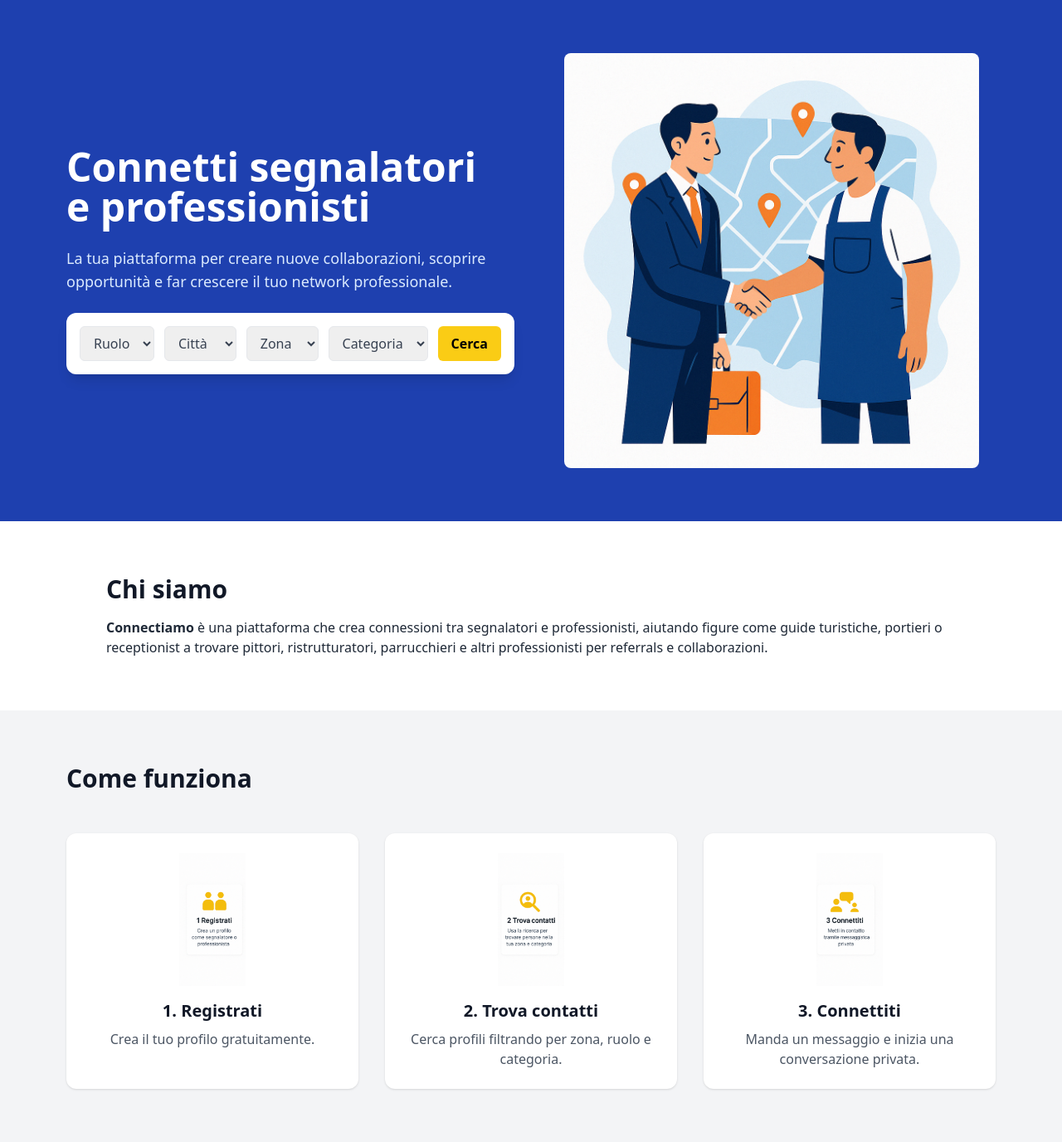
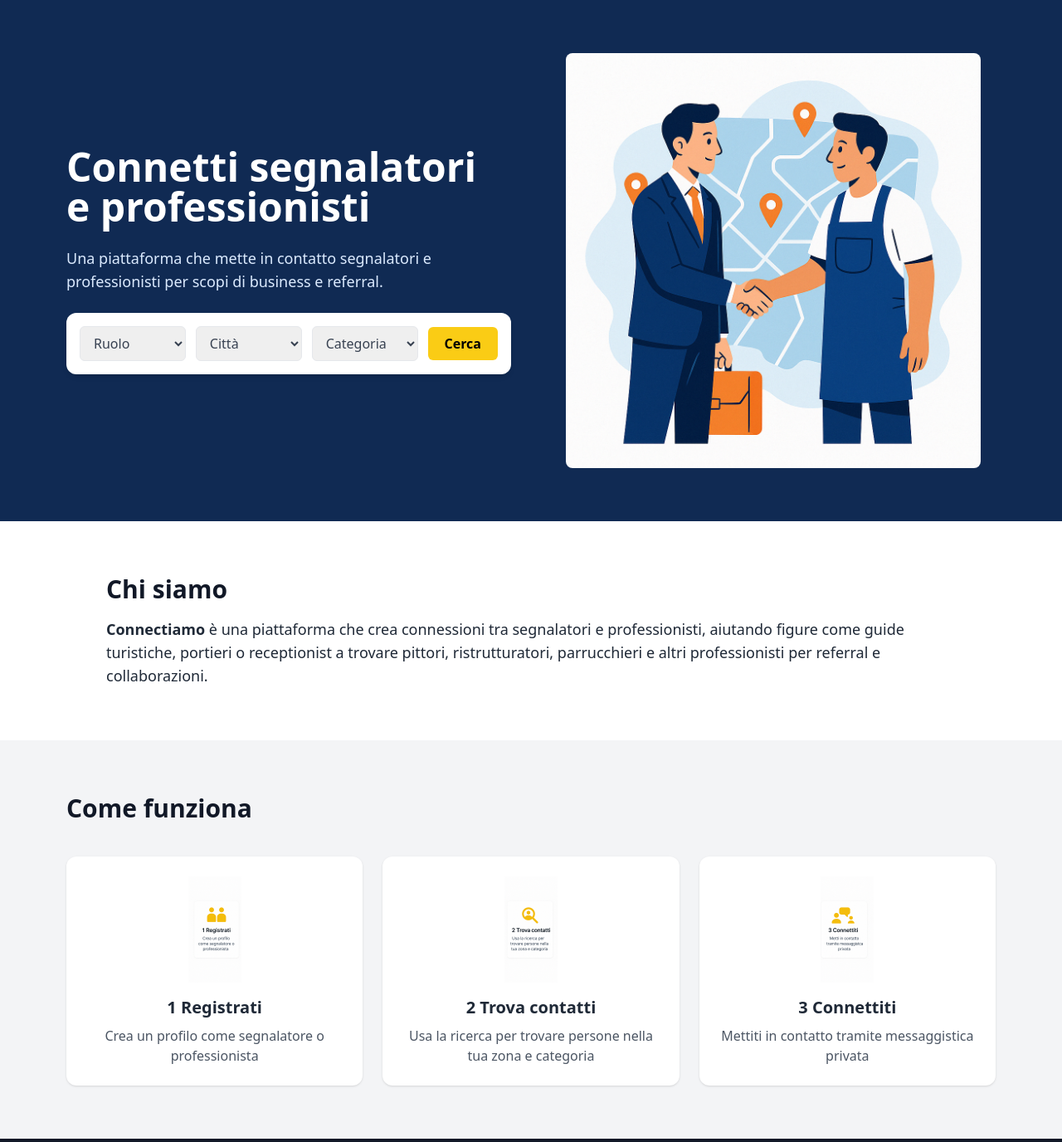
Before and after one commit to ilfrusciante/Connectiamo-website, a Next.js app: page / in a window 1280 px wide. Shown: the whole page at 83% size. Built offline with nearby package versions, Linux system fonts and the light colour scheme.

Commit message:
Update index.js

```diff
--- a/pages/index.js
+++ b/pages/index.js
@@ -1,5 +1,5 @@
-import Head from 'next/head';
-import Image from 'next/image';
+import Head from 'next/head'
+import Image from 'next/image'
 
 export default function Home() {
   return (
@@ -11,8 +11,8 @@ export default function Home() {
       <main className="bg-white text-gray-900">
 
         {/* HERO SECTION */}
-        <section className="bg-blue-800 text-white py-16 px-6 md:px-20">
-          <div className="max-w-7xl mx-auto flex flex-col md:flex-row items-center justify-between gap-10">
+        <section className="bg-[#102a53] text-white py-16 px-6 md:px-20">
+          <div className="max-w-7xl mx-auto flex flex-col md:flex-row items-center justify-between gap-12">
 
             {/* Testo e barra */}
             <div className="md:w-1/2 space-y-6">
@@ -20,11 +20,11 @@ export default function Home() {
                 Connetti segnalatori <br /> e professionisti
               </h1>
               <p className="text-lg text-blue-100">
-                La tua piattaforma per creare nuove collaborazioni, scoprire opportunità e far crescere il tuo network professionale.
+                Una piattaforma che mette in contatto segnalatori e professionisti per scopi di business e referral.
               </p>
 
               {/* Barra di ricerca */}
-              <div className="bg-white rounded-xl shadow-lg flex flex-col sm:flex-row flex-wrap gap-3 p-4">
+              <div className="bg-white rounded-xl shadow-md flex flex-wrap gap-3 p-4 items-center">
                 <select className="flex-1 px-3 py-2 rounded-md border text-gray-700">
                   <option>Ruolo</option>
                 </select>
@@ -32,12 +32,9 @@ export default function Home() {
                   <option>Città</option>
                 </select>
                 <select className="flex-1 px-3 py-2 rounded-md border text-gray-700">
-                  <option>Zona</option>
-                </select>
-                <select className="flex-1 px-3 py-2 rounded-md border text-gray-700">
                   <option>Categoria</option>
                 </select>
-                <button className="bg-yellow-400 hover:bg-yellow-300 text-black font-semibold px-4 py-2 rounded-md">
+                <button className="bg-yellow-400 hover:bg-yellow-300 text-black font-semibold px-5 py-2 rounded-md">
                   Cerca
                 </button>
               </div>
@@ -61,10 +58,8 @@ export default function Home() {
         <section className="py-16 px-6 md:px-20 bg-white">
           <div className="max-w-5xl mx-auto space-y-4">
             <h2 className="text-3xl font-bold">Chi siamo</h2>
-            <p className="text-gray-800">
-              <strong>Connectiamo</strong> è una piattaforma che crea connessioni tra segnalatori e professionisti,
-              aiutando figure come guide turistiche, portieri o receptionist a trovare pittori, ristrutturatori, parrucchieri
-              e altri professionisti per referrals e collaborazioni.
+            <p className="text-gray-800 text-lg">
+              <strong>Connectiamo</strong> è una piattaforma che crea connessioni tra segnalatori e professionisti, aiutando figure come guide turistiche, portieri o receptionist a trovare pittori, ristrutturatori, parrucchieri e altri professionisti per referral e collaborazioni.
             </p>
           </div>
         </section>
@@ -72,34 +67,28 @@ export default function Home() {
         {/* COME FUNZIONA */}
         <section className="bg-gray-100 py-16 px-6 md:px-20">
           <div className="max-w-6xl mx-auto">
-            <h2 className="text-3xl font-bold mb-12">Come funziona</h2>
-            <div className="grid grid-cols-1 md:grid-cols-3 gap-8">
+            <h2 className="text-3xl font-bold mb-10">Come funziona</h2>
+            <div className="grid grid-cols-1 md:grid-cols-3 gap-6">
 
               {/* Step 1 */}
               <div className="bg-white p-6 rounded-xl shadow text-center">
-                <Image src="/images/step1-registrati.png" alt="Registrati" width={80} height={80} className="mx-auto mb-4" />
-                <h3 className="text-xl font-semibold mb-2">1. Registrati</h3>
-                <p className="text-gray-600">
-                  Crea il tuo profilo gratuitamente.
-                </p>
+                <Image src="/images/step1-registrati.png" alt="Registrati" width={64} height={64} className="mx-auto mb-4" />
+                <h3 className="text-xl font-semibold mb-2 text-gray-800">1 Registrati</h3>
+                <p className="text-gray-600 text-base">Crea un profilo come segnalatore o professionista</p>
               </div>
 
               {/* Step 2 */}
               <div className="bg-white p-6 rounded-xl shadow text-center">
-                <Image src="/images/step2-trova.png" alt="Trova contatti" width={80} height={80} className="mx-auto mb-4" />
-                <h3 className="text-xl font-semibold mb-2">2. Trova contatti</h3>
-                <p className="text-gray-600">
-                  Cerca profili filtrando per zona, ruolo e categoria.
-                </p>
+                <Image src="/images/step2-trova.png" alt="Trova contatti" width={64} height={64} className="mx-auto mb-4" />
+                <h3 className="text-xl font-semibold mb-2 text-gray-800">2 Trova contatti</h3>
+                <p className="text-gray-600 text-base">Usa la ricerca per trovare persone nella tua zona e categoria</p>
               </div>
 
               {/* Step 3 */}
               <div className="bg-white p-6 rounded-xl shadow text-center">
-                <Image src="/images/step3-connetti.png" alt="Connettiti" width={80} height={80} className="mx-auto mb-4" />
-                <h3 className="text-xl font-semibold mb-2">3. Connettiti</h3>
-                <p className="text-gray-600">
-                  Manda un messaggio e inizia una conversazione privata.
-                </p>
+                <Image src="/images/step3-connetti.png" alt="Connettiti" width={64} height={64} className="mx-auto mb-4" />
+                <h3 className="text-xl font-semibold mb-2 text-gray-800">3 Connettiti</h3>
+                <p className="text-gray-600 text-base">Mettiti in contatto tramite messaggistica privata</p>
               </div>
 
             </div>
```
